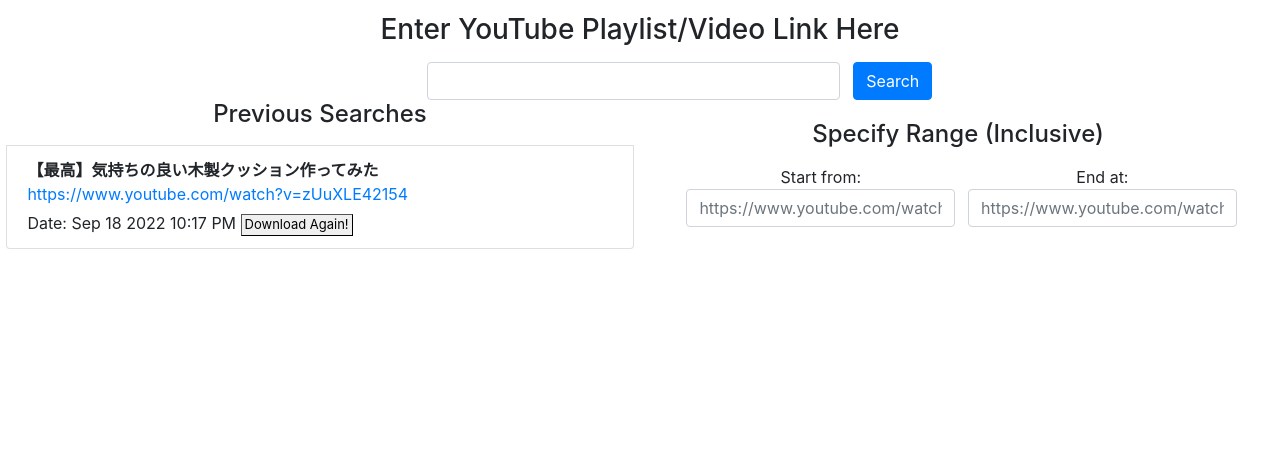
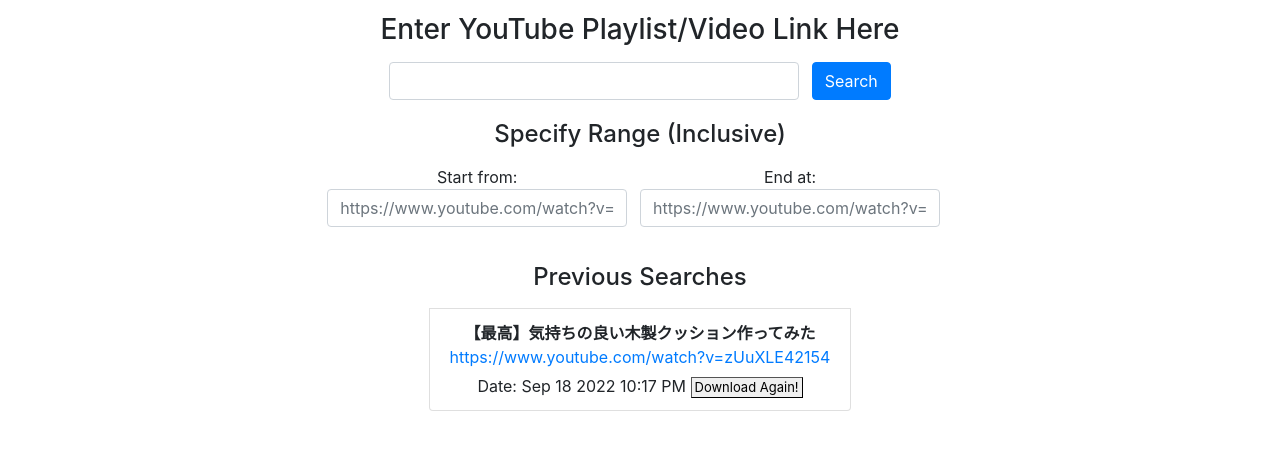
Before and after one commit to MyPingO/First-Website-with-Flask, a Flask app: page / in a window 1280 px wide. Shown: the part 56-506 px from the top of the page. Run offline with Flask 2, Linux system fonts and the light colour scheme; a user stored in the database is signed in; data comes from the database, SQL or seed files in the repository.

Commit message:
HTML Mobile responsiveness
Changed the HTML/Layout of the home page to better suit mobile phones.

```diff
--- a/app.py
+++ b/app.py
@@ -35,7 +35,6 @@ def login():
                 flash("Incorrect password.", category="error")
         else:
             flash("Email does not exist.", category="error")
-
     return render_template("login.html", user = current_user)
 
 @app.route("/logout", methods=["GET", "POST"])
--- a/website/static/homestyles.css
+++ b/website/static/homestyles.css
@@ -4,11 +4,12 @@
 }
 .inputs {
     display: flex;
+    justify-content: center;
 }
 .textInput {
-    width: 66.66vw;
-    padding-left: 33.33vw;
-    padding-right: 1%;
+    min-width: 250px;
+    width: 33vw;
+    padding-right: 1vw;
 }
 .rangeListItem {
     margin-right: 1vw;
--- a/website/templates/blueprint.html
+++ b/website/templates/blueprint.html
@@ -16,6 +16,7 @@
 
 </head>
 
+<!--TODO: Look at navbar collpasing with mobile-->
 <body>
   <!--Navbar from Bootstrap-->
   <nav class="navbar navbar-expand-lg navbar-light bg-light">
--- a/website/templates/home.html
+++ b/website/templates/home.html
@@ -15,31 +15,52 @@
         </label>
         <div class="inputs">
             <div class="formInput textInput">
-                <input type="text" class="form-control" name="url">
+                <input type="text" class="form-control" name="url" style="text-align:center;">
             </div>
             <button class="btn btn-primary searchButton" type="submit">Search</button>
         </div>
     </div>
-    <div style="display:flex;">
+</form>
+<div>
+    <div class="rangeSettings" style="padding-top: 20px; padding-right: 20px; text-align: center;">
+        <div style="padding-left: 20px;">
+            <label for="Ranges" style="text-align: center;">
+                <h4>Specify Range (Inclusive)</h4>
+            </label>
+        </div>
+        <ul class="rangeSettings" style="list-style:none; display: flex; flex-wrap: wrap; justify-content: center; padding-right: 20px">
+            <li class="rangeListItem" style="min-width: 300px; width: 23vw; max-width: 25vw;"> <!--TODO: change mind width according to screensize of mobile device-->
+                <div style="white-space: nowrap; text-align: center;">Start from:</div>
+                <input class="form-control" type="text" name="start_video"
+                    placeholder="https://www.youtube.com/watch?v=example123" style="text-align:center;">
+            </li>
+            <li class="rangeListItem" style="min-width: 300px; width: 23vw; max-width: 25vw;">
+                <div style="white-space: nowrap; text-align: center;">End at:</div>
+                <input class="form-control" type="text" name="end_video"
+                    placeholder="https://www.youtube.com/watch?v=example123" style="text-align:center;">
+            </li>
+        </ul>
+    </div>
+</div>
 {% if user.links %}
-        <div class="searchList" style="padding-left:0.5vw;">
-            <form method="POST" style="padding-left: 10px; padding-top: 20px;">
-                <ul class="list-group" style="width: 50vw; min-width: fit-content; padding-right: 1vw;">
+<div class="previousSearchList" style="padding-left:1vw; padding-top: 20px;">
+    <form method="POST">
+        <div class = "searchListDiv" style="display: flex; justify-content: center;">
+            <ul class="list-group searchList" style="max-width: fit-content; padding-right: 1vw;">
                 <label for="PreviousDownloads" style="text-align: center;">
                     <h4>Previous Searches</h4>
                 </label>
                 {% for youtube_link in user.links|reverse %}
                 <li class="list-group-item">
-                        <div>
+                    <div style="text-align: center;">
                         <strong>{{youtube_link.title}}</strong> <br>
                         <a href="{{ youtube_link.link }}" target="_blank">
                             {{ youtube_link.link }}
                         </a>
                         <div style="padding-top: 5px;">
                             Date: {{youtube_link.date_added}}
-                                <button type="submit" value=" {{youtube_link.link}} " title="TESTING" name="url"
-                                    id="redownload"
-                                    style="width:5  vw;; font-size: 13px; text-align: center; padding: 0px 3px 0px 3px; border-width: 1px;">
+                            <button type="submit" value=" {{youtube_link.link}} " title="TESTING" name="url" id="redownload"
+                                style="font-size: 13px; text-align: center; padding: 0px 3px 0px 3px; border-width: 1px;">
                                 Download Again!
                             </button>
                             <br>
@@ -48,50 +69,10 @@
                 </li>
                 {% endfor %}
             </ul>
+        </div>
     </form>
 </div>
 {% endif %}
-        {%if not user.links%}
-        <div class="rangeSettings" style="padding-left: 28vw; padding-top: 20px; padding-right: 25px; text-align: center;">
-            <label for="Ranges" style="padding-left: 20px;">
-                <h4>Specify Range (Inclusive)</h4>
-            </label>
-            <ul class="rangeSettings" style="list-style:none; width: fit-content; display: flex; flex-wrap: wrap;">
-                <li class="rangeListItem" style="width: 21vw;">
-                    <div style="white-space: nowrap;">Start from:</div>
-                    <input class="form-control" type="text" name="start_video"
-                        placeholder="https://www.youtube.com/watch?v=example123" style="text-align:center;">
-                </li>
-                <br>
-                <li class="rangeListItem" style="width: 21vw;">
-                    <div style="white-space: nowrap;">End at:</div>
-                    <input class="form-control" type="text" name="end_video"
-                        placeholder="https://www.youtube.com/watch?v=example123" style="text-align:center;">
-                </li>
-            </ul>
-        </div>
-        {%else%}
-        <div class="rangeSettings" style="padding-top: 20px; padding-right: 25px; text-align: center;">
-            <label for="Ranges" style="padding-left: 20px;">
-                <h4>Specify Range (Inclusive)</h4>
-            </label>
-            <ul class="rangeSettings" style="list-style:none; width: fit-content; display: flex; flex-wrap: wrap;">
-                <li class="rangeListItem" style="width: 21vw;">
-                    <div style="white-space: nowrap;">Start from:</div>
-                    <input class="form-control" type="text" name="start_video"
-                        placeholder="https://www.youtube.com/watch?v=example123" style="text-align:center;">
-                </li>
-                <br>
-                <li class="rangeListItem" style="width: 21vw;">
-                    <div style="white-space: nowrap;">End at:</div>
-                    <input class="form-control" type="text" name="end_video"
-                        placeholder="https://www.youtube.com/watch?v=example123" style="text-align:center;">
-                </li>
-            </ul>
-        </div>
-        {%endif%}
-    </div>
-</form>
 
 
 {%endblock%}
```
Also changed, not shown: website/mp3_downloader.py (+14 -3 lines). Lines whose indentation alone changed are shown as unchanged.
